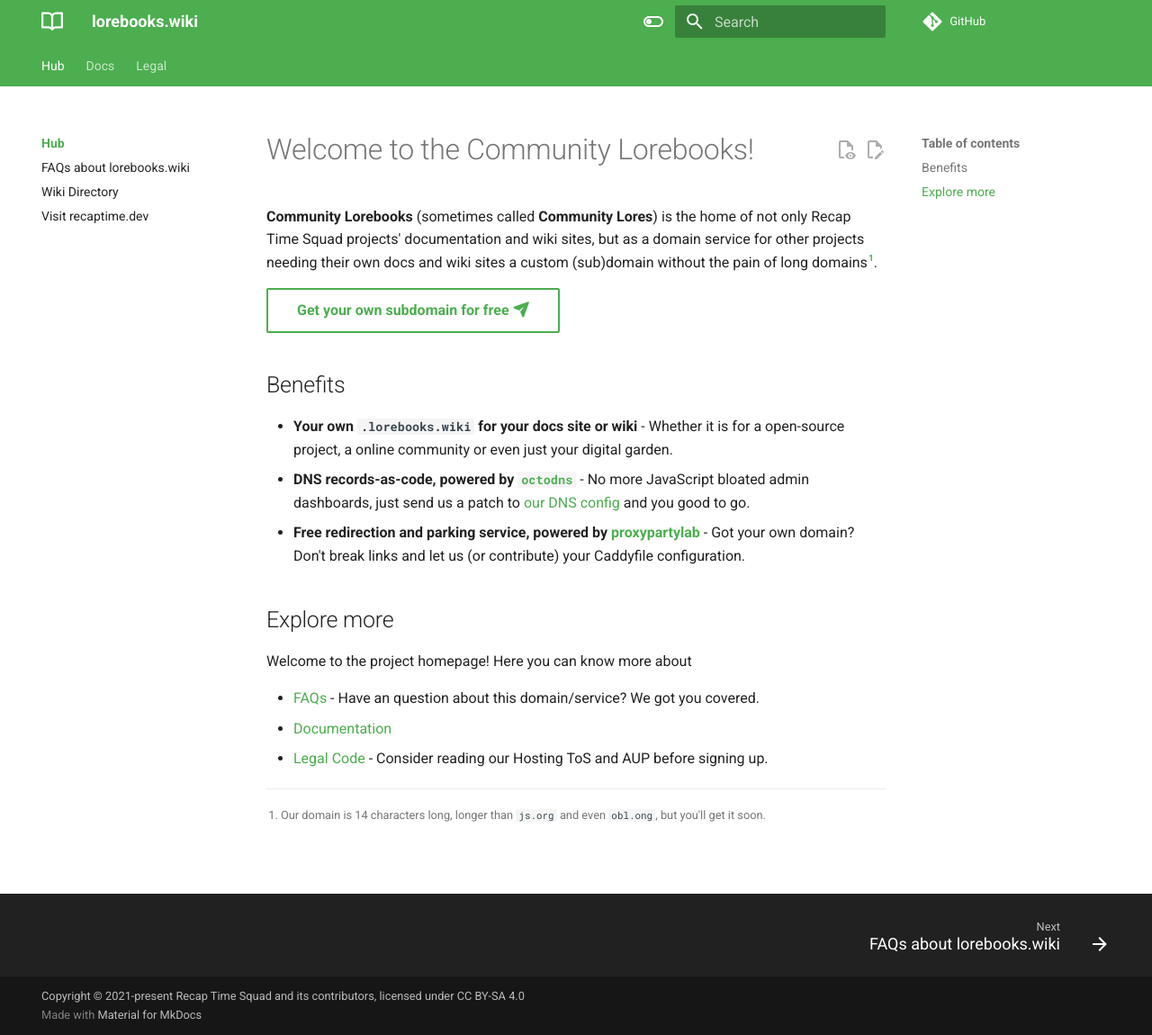
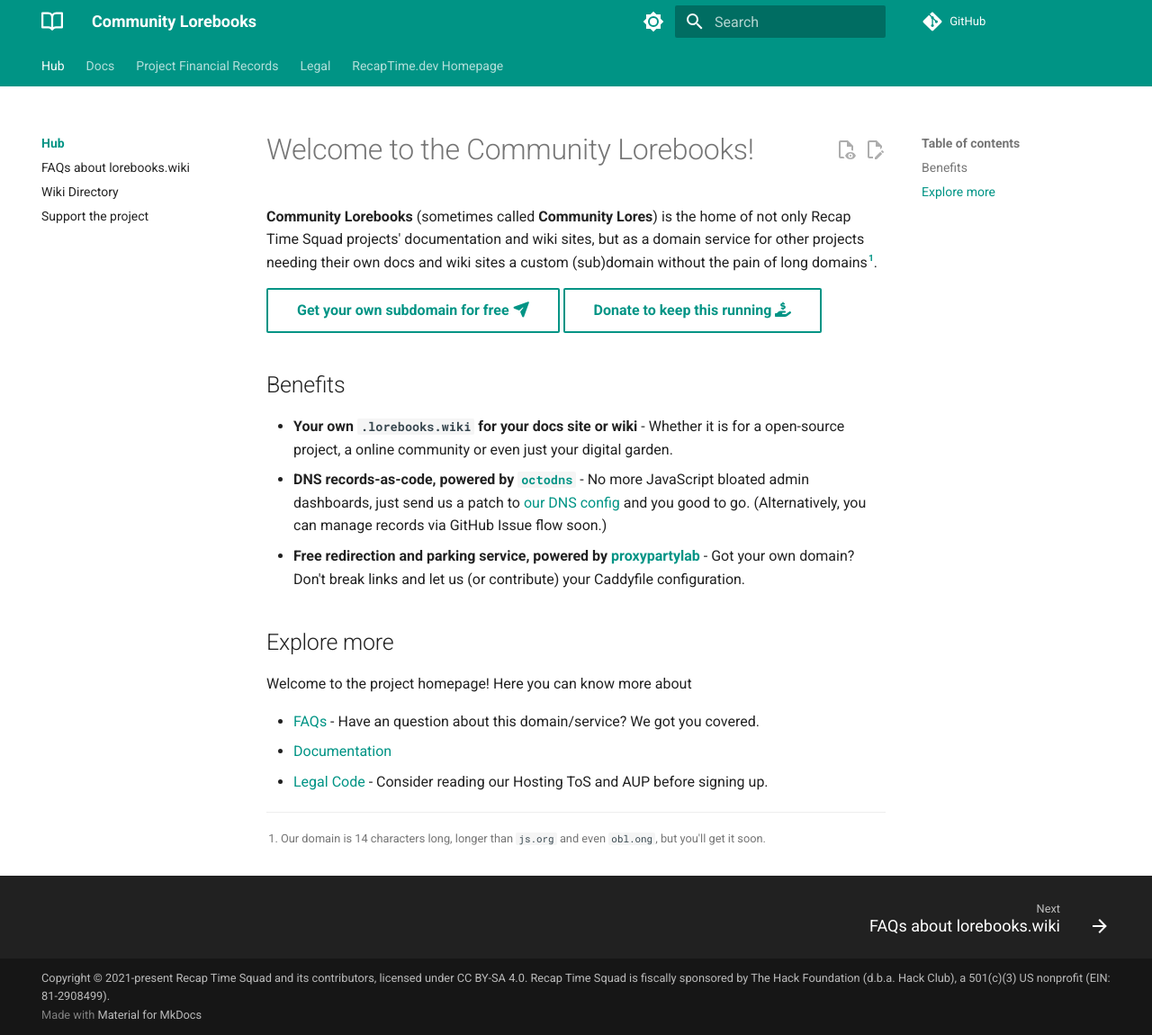
Before and after one commit to lorebooks-wiki/homepage, an MkDocs documentation site: the page built from src/index.md, in a window 1280 px wide and 1150 px high. Shown: the whole window at 90% size. Built offline with MkDocs 1.6.1 and Material for MkDocs 9.7.7, drawn with Linux system fonts in a browser that asks for light colours; comment, search, counter and statistics services are not loaded.

Commit message:
docs(global): update documentation and add donate page

```diff
--- a/mkdocs.yml
+++ b/mkdocs.yml
@@ -1,7 +1,7 @@
 # yaml-language-server: $schema=https://squidfunk.github.io/mkdocs-material/schema.json
 
 # Project information, site metadata
-site_name: lorebooks.wiki
+site_name: Community Lorebooks
 site_url: "https://lorebooks.wiki"
 site_author: Recap Time Squad and contributors
 site_description: >-
@@ -16,7 +16,8 @@ edit_uri: blob/staging/docs/
 docs_dir: src
 
 # Copyright
-copyright: Copyright &copy; 2021-present Recap Time Squad and its contributors, licensed under CC BY-SA 4.0
+copyright: >-
+  Copyright &copy; 2021-present Recap Time Squad and its contributors, licensed under CC BY-SA 4.0. Recap Time Squad is <a href="https://hackclub.com/fiscal-sponsorship">fiscally sponsored</a> by <a href="https://hackfoundation.org">The Hack Foundation</a> (d.b.a. <a href="https://hackclub.com">Hack Club</a>), a 501(c)(3) US nonprofit (EIN: 81-2908499).
 
 # themeing
 theme:
@@ -29,17 +30,22 @@ theme:
 
   # theme for dark modes
   palette:
-    - scheme: default
-      primary: green
-      accent: lime
+    # Palette toggle for light mode
+    - media: "(prefers-color-scheme: light)"
+      scheme: default
+      primary: teal
+      accent: cyan
       toggle:
-        icon: material/toggle-switch-off-outline
+        icon: material/brightness-7
         name: Switch to dark mode
-    - scheme: slate
-      primary: green
-      accent: lime
+
+    # Palette toggle for dark mode
+    - media: "(prefers-color-scheme: dark)"
+      scheme: slate
+      primary: teal
+      accent: cyan
       toggle:
-        icon: material/toggle-switch
+        icon: material/brightness-4
         name: Switch to light mode
 
   features:
@@ -126,17 +132,18 @@ nav:
     - index.md
     - faqs.md
     - directory.md
-    - Visit recaptime.dev: https://recaptime.dev
+    - donate.md
   - Docs:
     - docs/index.md
     - "Issue tracker": docs/issue-tracker.md
     - "Getting Started": docs/getting-started.md
     - "Reserved subdomains": docs/reserved-subdomains.md
-    - Troublehsooting: docs/troubleshooting.md
+    - Troubleshooting: docs/troubleshooting.md
     - Setup:
       - Managing DNS records: docs/setup/dns-records.md
       - Setting up redirects: docs/setup/redirects.md
       - Parking pages: docs/setup/parking.md
+  - Project Financial Records: https://hcb.hackclub.com/recaptime-dev
   - Legal:
     - legal/index.md
     - Hosting ToS: legal/tos.md
@@ -144,6 +151,7 @@ nav:
       - legal/privacy/index.md
       - RecapTime.dev docs sites: legal/privacy/recaptime-dev.md
     - Community Code of Conduct: https://policies.recaptime.dev/code-of-conduct
+  - RecapTime.dev Homepage: https://recaptime.dev
 
 extra:
   generator: true # DO NOT DISABLE THIS!
--- a/src/index.md
+++ b/src/index.md
@@ -2,16 +2,22 @@
 # Welcome to the Community Lorebooks!
 
 **Community Lorebooks** (sometimes called **Community Lores**) is the home of not only
-Recap Time Squad projects' documentation and wiki sites, but as a domain service for other projects needing their own
-docs and wiki sites a custom (sub)domain without the pain of long domains[^1].
+Recap Time Squad projects' documentation and wiki sites, but as a domain service for other projects
+needing their own docs and wiki sites a custom (sub)domain without the pain of long domains[^1].
 
 [Get your own subdomain for free :fontawesome-solid-paper-plane:](./docs/getting-started.md){ .md-button }
+[Donate to keep this running :fontawesome-solid-hand-holding-dollar:](./donate.md){ .md-button }
+
 
 ## Benefits
 
-* **Your own `.lorebooks.wiki` for your docs site or wiki** - Whether it is for a open-source project, a online community or even just your digital garden.
-* **DNS records-as-code, powered by [`octodns`](https://github.com/octodns/octodns)** - No more JavaScript bloated admin dashboards, just send us a patch to [our DNS config] and you good to go.
-* **Free redirection and parking service, powered by [proxypartylab]** - Got your own domain? Don't break links and let us (or contribute) your Caddyfile configuration.
+* **Your own `.lorebooks.wiki` for your docs site or wiki** - Whether it is for a open-source project, a online community
+or even just your digital garden.
+* **DNS records-as-code, powered by [`octodns`](https://github.com/octodns/octodns)** - No more JavaScript bloated admin dashboards,
+just send us a patch to [our DNS config] and you good to go.
+(Alternatively, you can manage records via GitHub Issue flow soon.)
+* **Free redirection and parking service, powered by [proxypartylab]** - Got your own domain? Don't break links and let us
+(or contribute) your Caddyfile configuration.
 
 [our DNS config]: https://github.com/recaptime-dev/infraops/blob/main/dns/lorebooks.wiki.yaml
 [proxypartylab]: https://proxyparty.lorebooks.wiki
```
Also changed, not shown: src/directory.md (+6 -3 lines), src/docs/getting-started.md (+31 -18 lines), src/docs/setup/redirects.md (+7 -6 lines), src/donate.md (added, +98 -0 lines).
